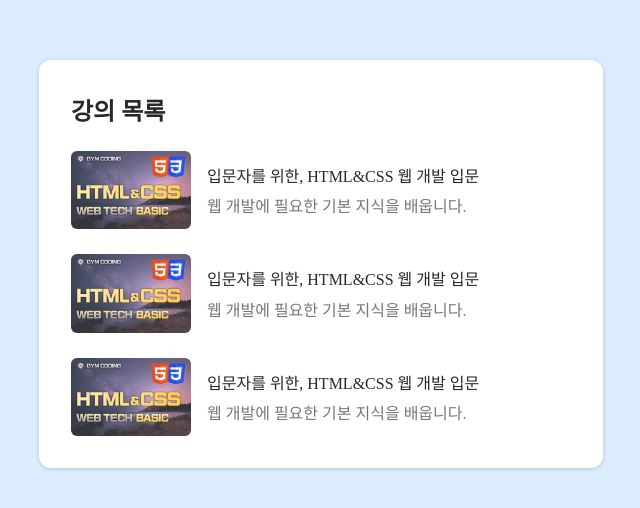
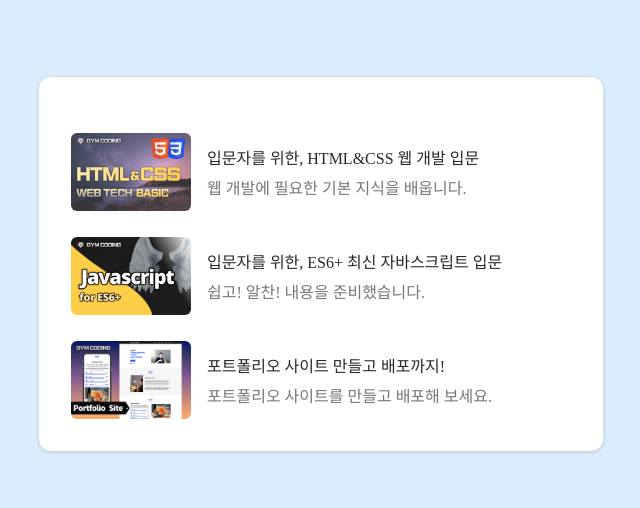
Before and after one commit to sanggusseu/learn-react, a React (Vite) app: page / in a window 1280 px wide. Shown: the part 136-644 px from the top of the page, without its empty margins (319-959 px from the left). Built offline with nearby package versions, Linux system fonts and the light colour scheme.

Commit message:
컴포넌트에 props 전달하기

```diff
--- a/src/App.jsx
+++ b/src/App.jsx
@@ -2,10 +2,28 @@ import './App.css';
 import CourseListCard from './components/course/CourseListCard';
 
 function App() {
+  const items = [
+    {
+      title: '입문자를 위한, HTML&CSS 웹 개발 입문',
+      description: '웹 개발에 필요한 기본 지식을 배웁니다.',
+      thumbnail: '/img/htmlcss.png',
+    },
+    {
+      title: '입문자를 위한, ES6+ 최신 자바스크립트 입문',
+      description: '쉽고! 알찬! 내용을 준비했습니다.',
+      thumbnail: '/img/js.png',
+    },
+    {
+      title: '포트폴리오 사이트 만들고 배포까지!',
+      description: '포트폴리오 사이트를 만들고 배포해 보세요.',
+      thumbnail: '/img/portfolio.png',
+    },
+  ];
+
   return (
     <>
       <main>
-        <CourseListCard />
+        <CourseListCard items={items} />
       </main>
     </>
   );
--- /dev/null
+++ b/src/components/Card.jsx
@@ -0,0 +1,8 @@
+export default function Card({ title, children }) {
+  return (
+    <div className='card'>
+      <div className='card__header'>{title}</div>
+      <div className='card__body'>{children}</div>
+    </div>
+  );
+}
--- a/src/components/course/CourseItem.jsx
+++ b/src/components/course/CourseItem.jsx
@@ -1,17 +1,10 @@
-export default function CourseItem() {
-  const course = {
-    title: '입문자를 위한, HTML&CSS 웹 개발 입문',
-    description: '웹 개발에 필요한 기본 지식을 배웁니다.',
-    image: '/img/htmlcss.png',
-    alt: '강의 이미지',
-  };
-
+export default function CourseItem({ title, description, thumbnail }) {
   return (
     <article className='course'>
-      <img className='course__img' src={course.image} alt={course.alt} />
+      <img className='course__img' src={thumbnail} alt='강의 이미지' />
       <div className='course__body'>
-        <div className='course__title'>{course.title}</div>
-        <div className='course__description'>{course.description}</div>
+        <div className='course__title'>{title}</div>
+        <div className='course__description'>{description}</div>
       </div>
     </article>
   );
--- a/src/components/course/CourseListCard.jsx
+++ b/src/components/course/CourseListCard.jsx
@@ -1,16 +1,16 @@
+import Card from '../Card';
 import CourseItem from './CourseItem';
 
-export default function CourseListCard() {
+export default function CourseListCard({ items }) {
+  const [course1, course2, course3] = items;
+
   return (
-    <div className='card'>
-      <div className='card__header'>강의 목록</div>
-      <div className='card__body'>
-        <div className='courses'>
-          <CourseItem />
-          <CourseItem />
-          <CourseItem />
-        </div>
+    <Card>
+      <div className='courses'>
+        <CourseItem {...course1} />
+        <CourseItem {...course2} />
+        <CourseItem {...course3} />
       </div>
-    </div>
+    </Card>
   );
 }
```
Also changed, not shown: public/img/js.png (added), public/img/portfolio.png (added).
